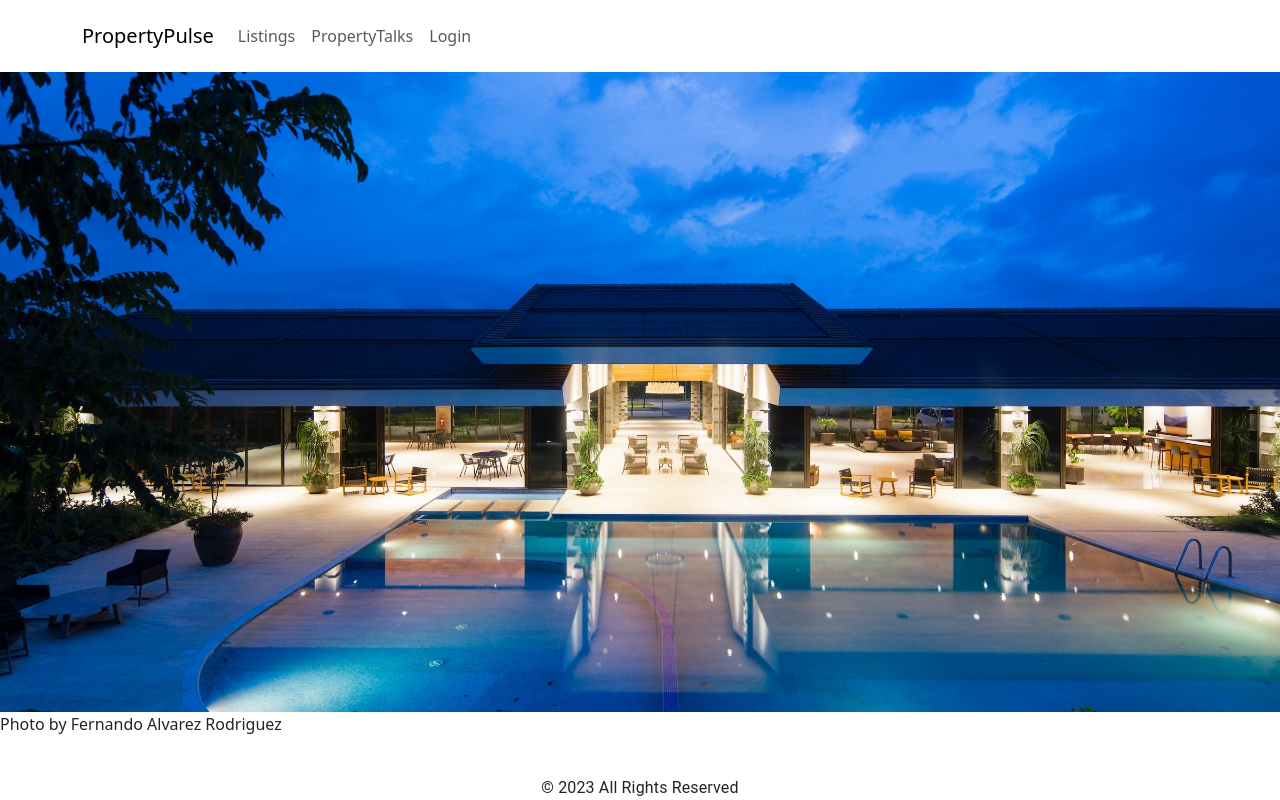
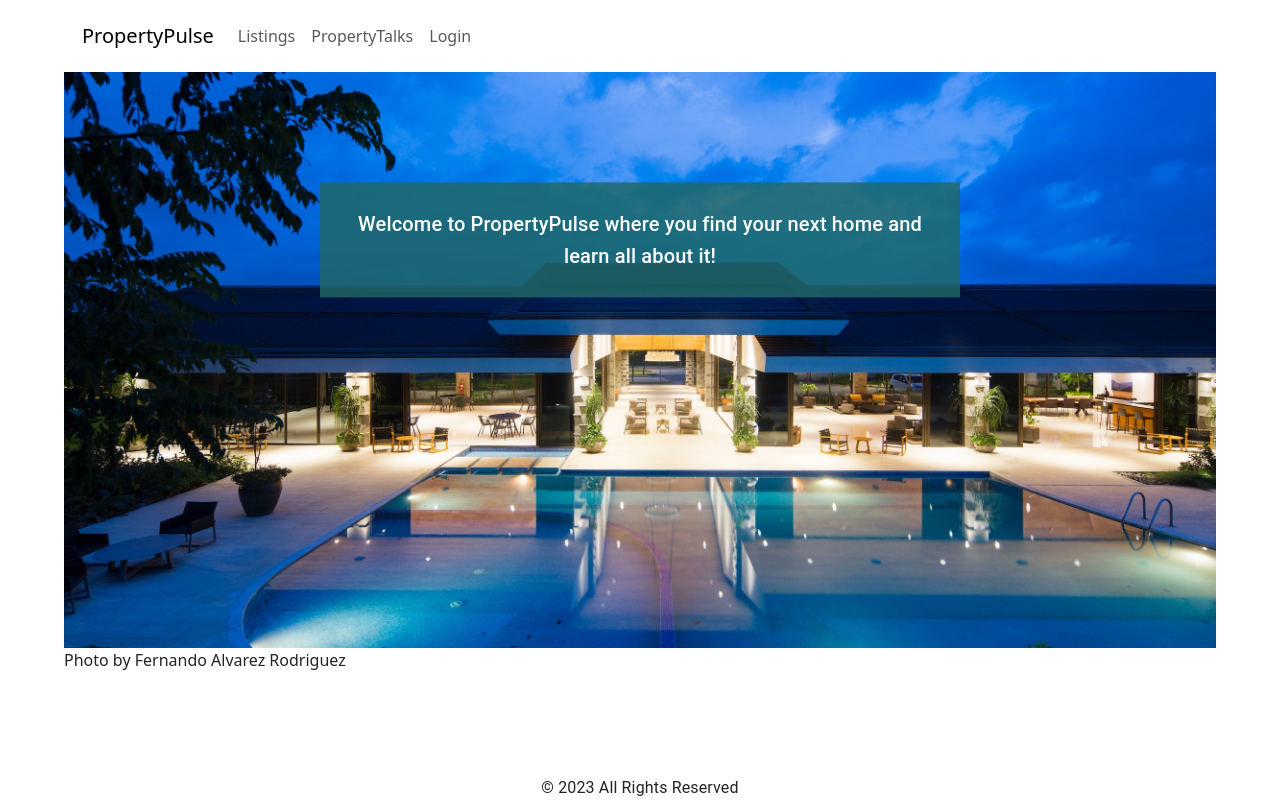
Before and after one commit to darvinmarte/real-estate-app, a React (Vite) app in the folder client/: page / in a window 1280 px wide. Built offline with nearby package versions, Linux system fonts and the light colour scheme.

Commit message:
updated homepage

```diff
--- a/client/src/pages/Home.jsx
+++ b/client/src/pages/Home.jsx
@@ -1,5 +1,7 @@
 import { useState, useEffect } from 'react';
 import "./pages.css"
+
+import { Typography, Container } from "@mui/material";
 
 //images provided from unsplash.com
 const images = ['./src/assets/images/photo1.jpg', './src/assets/images/photo2.jpg', './src/assets/images/photo3.jpg']
@@ -19,13 +21,14 @@ const Home = () => {
 
   return (
     <main>
-      <div className="justify-center">
+      <Container>
+      <div className="justify-center homepageContainer">
         <img src={images[currentIndex]} alt={`Image ${currentIndex + 1}`} className ="hero-image"/>
         <div className="text">{texts[currentIndex]}</div>
-        {/* <div className="textOver">Text over</div> */}
+        <Typography className="textOver" variant="h6">Welcome to PropertyPulse where you find your next home and learn all about it!</Typography>
       </div>
 
-
+      </Container>
     </main>
   );
 };
--- a/client/src/pages/pages.css
+++ b/client/src/pages/pages.css
@@ -1,17 +1,27 @@
 .hero-image {
     width: 100%;
     height: auto;
-    /* position: absolute;
-    z-index: 1; */
+    /* position: absolute; */
+    /* z-index: 1; */
     /* marg */
 }
 
-/* .textOver {
-    position: absolute;
-        top: 25%;
-        left: 50%;
-        z-index: 2;
-        background-color: #21686993;
-        color: white;
-        padding: 3%;
-} */
+.homepageContainer{
+    position: relative;
+    width: 100%;
+    height: 100%;
+}
+
+.textOver {
+    position: fixed;
+    top: 30%;
+    left: 50%;
+    /* size: auto; */
+    transform: translate(-50%, -50%);
+    /* z-index: 2; */
+    background-color: #216869d3;
+    color: white;
+    padding: 2%;
+    /* font-size: 5rem; */
+    text-align: center;
+}
```
